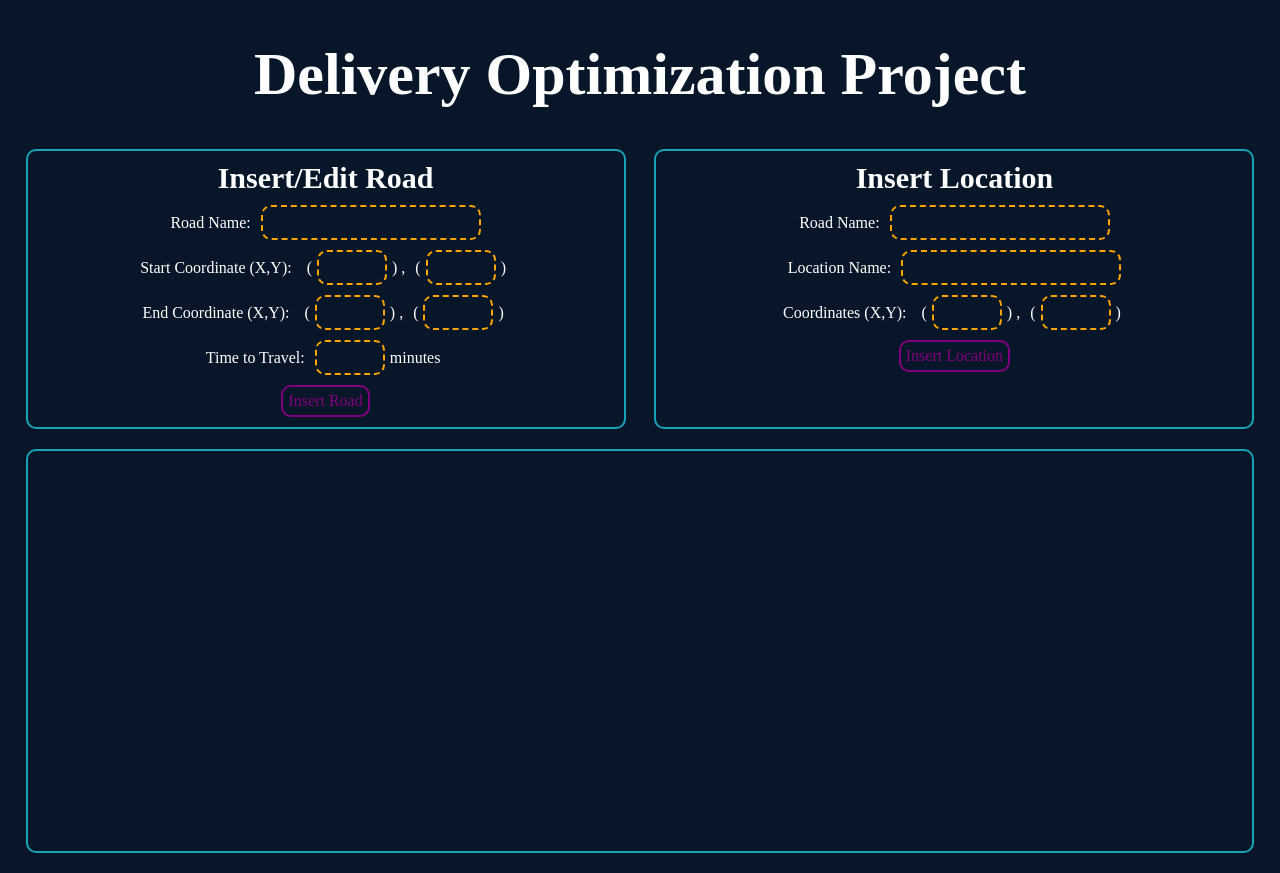
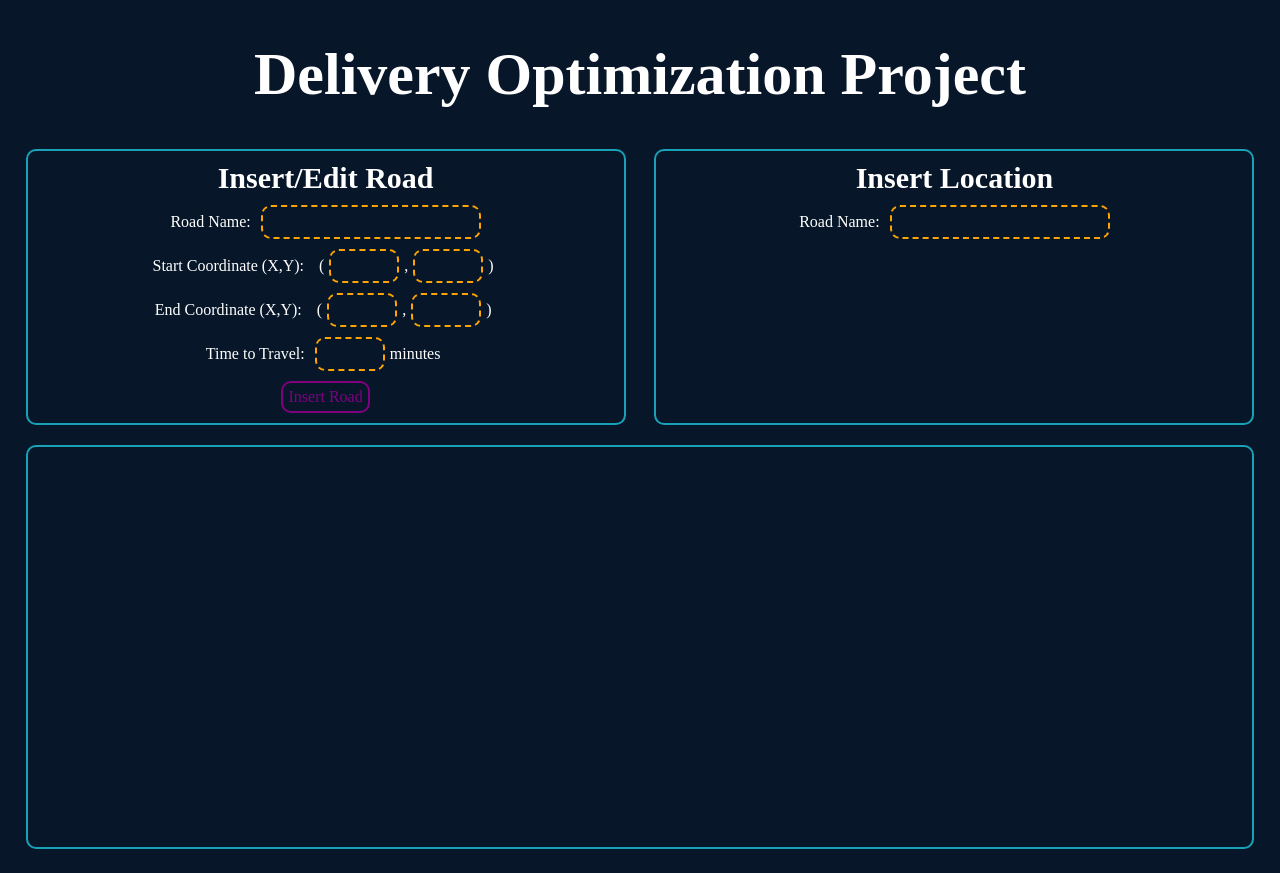
Before and after one commit to wborie/delivery_project_frontend, a React (Create React App) app: page / in a window 1280 px wide. Built offline with nearby package versions, Linux system fonts and the light colour scheme.

Commit message:
Finished map creation pageLocation Add/Edit/Delete

```diff
--- a/src/components/CreateMapPage.js
+++ b/src/components/CreateMapPage.js
@@ -49,7 +49,7 @@ const FormTitle = styled.h3`
 `;
 
 const FormItem = styled.div`
-	display: flex;
+	display: ${props => (props.display === `none`)? `none` : `flex`};
 	flex-wrap: wrap;
 `;
 
@@ -58,6 +58,7 @@ const InputDescription = styled.p`
 `;
 
 const InputText = styled.p`
+	color: ${props => props.color ? props.color : `white`};
 	margin: auto 5px auto 5px;
 `;
 
@@ -71,6 +72,7 @@ const FormInput = styled.input`
 	border-radius: 10px;
 	border-style: dashed;
 	padding: 8px;
+	height: 14px;
 	:focus {
 		outline: none;
 		border-color: yellow;
@@ -108,9 +110,10 @@ class CreateMapPage extends Component {
 			currentRoadEndY: null,
 			currentRoadName: null,
 			currentRoadWeight: null,
-			currentLocationX: null,
-			currentLocationY: null,
+			currentLocationX: -1,
+			currentLocationY: -1,
 			currentLocationRoadName: null,
+			currentLocationRoadNameValid: false,
 			currentLocationName: null,
 			canvas: null,
 			context: null,
@@ -119,9 +122,13 @@ class CreateMapPage extends Component {
 			locations: new Map()
 		};
 		this.handleInsertRoadSubmit = this.handleInsertRoadSubmit.bind(this);
+		this.handleRoadInputChange = this.handleRoadInputChange.bind(this);
+		this.handleDeleteRoad = this.handleDeleteRoad.bind(this);
+		this.handleLocationInputChange = this.handleLocationInputChange.bind(this);
+		this.increaseLocationCoordinate = this.increaseLocationCoordinate.bind(this);
+		this.decreaseLocationCoordinate = this.decreaseLocationCoordinate.bind(this);
 		this.handleInsertLocationSubmit = this.handleInsertLocationSubmit.bind(this);
-		this.handleInputChange = this.handleInputChange.bind(this);
-		this.handleDeleteRoad = this.handleDeleteRoad.bind(this);
+		this.handleDeleteLocation = this.handleDeleteLocation.bind(this);
 	}
 
 	componentDidMount() {
@@ -192,13 +199,33 @@ class CreateMapPage extends Component {
 
 	handleInsertLocationSubmit(event) {
 		event.preventDefault();
+		if (this.inputsContainNull([this.state.currentLocationRoadName, this.state.currentLocationName])) {
+			return;
+		}
+		let newLocation = {
+			x: Number(this.state.currentLocationX),
+			y: Number(this.state.currentLocationY),
+			name: this.state.currentLocationName,
+			roadName: this.state.currentLocationRoadName
+		};
+
+		this.state.locations.set(this.state.currentLocationRoadName + "-" + this.state.currentLocationName, newLocation)
+		this.setState({currentLocationX: -1, currentLocationY: -1, currentLocationName: null, currentLocationRoadName: null,
+			currentLocationRoadNameValid: false}, () => {
+			this.drawCanvas(this.state.canvas, this.state.context, this.state.roads, this.state.locations)
+		});
+
+		// Clear the currently displayed inputs
+		this.clearLocationForm();
+
 	}
 
-	handleInputChange(event) {
+	handleRoadInputChange(event) {
 		const updatedStateObject = {};
 		updatedStateObject[event.target.name] = event.target.value;
 
 		if (event.target.name === "currentRoadName" && this.state.roads.has(event.target.value)) {
+			// An existing road is being edited
 			const roadObject = this.state.roads.get(event.target.value);
 			this.setRoadForm(roadObject.startX, roadObject.startY, roadObject.endX, roadObject.endY, roadObject.name, roadObject.weight);
 			updatedStateObject["currentRoadStartX"] = roadObject.startX;
@@ -221,7 +248,7 @@ class CreateMapPage extends Component {
 	drawCanvas(canvas, context, roads, locations) {
 		context.clearRect(0, 0, canvas.width, canvas.height);
 		this.drawRoads(canvas, context, roads);
-		//this.drawLocations(canvas, context, locations)
+		this.drawLocations(canvas, context, locations)
 	}
 
 	drawRoads(canvas, context, roads) { // roads is [{startX: x, startY: y, endX: x, endY: y, name: z, weight: w, editing: true/false}]
@@ -247,15 +274,40 @@ class CreateMapPage extends Component {
 		})
 	}
 
+	drawLocations(canvas, context, locations) { // locations is [{x, y, name}]
+		locations.forEach(location => {
+			context.beginPath();
+			context.arc(location.x, location.y, 3, 0, 2 * Math.PI);
+			context.fill();
+			context.stroke();
+		})
+	}
+
 	handleDeleteRoad(event) {
 		event.preventDefault();
 		this.state.roads.delete(this.state.currentRoadName);
+		this.state.locations.forEach((location, key) => {
+			if (location.roadName === this.state.currentRoadName) {
+				this.state.locations.delete(key);
+			}
+		})
 		this.setState({currentRoadStartX: null, currentRoadStartY: null, currentRoadEndX: null, currentRoadEndY: null,
 			currentRoadName: null, currentRoadWeight: null}, () => {
-			this.drawCanvas(this.state.canvas, this.state.context, this.state.roads, this.state.locations)
+			this.drawCanvas(this.state.canvas, this.state.context, this.state.roads, this.state.locations);
 		});
 		// Clear the currently displayed inputs
 		this.clearRoadForm(false);
+	}
+
+	handleDeleteLocation(event) {
+		event.preventDefault();
+		this.state.locations.delete(this.state.currentLocationRoadName + "-" + this.state.currentLocationName);
+		this.setState({currentLocationX: -1, currentLocationY: -1, currentLocationName: null, currentLocationRoadName: null,
+			currentLocationRoadNameValid: false}, () => {
+			this.drawCanvas(this.state.canvas, this.state.context, this.state.roads, this.state.locations);
+		});
+		// Clear the currently displayed inputs
+		this.clearLocationForm();
 	}
 
 	setRoadForm(startX, startY, endX, endY, name, weight) {
@@ -276,6 +328,96 @@ class CreateMapPage extends Component {
 		document.getElementsByName("currentRoadWeight")[0].value = "";
 	}
 
+	clearLocationForm() {
+		document.getElementsByName("currentLocationName")[0].value = "";
+		document.getElementsByName("currentLocationRoadName")[0].value = "";
+	}
+
+	handleLocationInputChange(event) {
+		const updatedStateObject = {};
+		updatedStateObject[event.target.name] = event.target.value;
+
+		// If location is being inserted
+		if (event.target.name === "currentLocationRoadName" && this.state.roads.has(event.target.value)) {
+			updatedStateObject["currentLocationRoadNameValid"] = true;
+			const locationRoad = this.state.roads.get(event.target.value);
+			updatedStateObject["currentLocationX"] = locationRoad.startX + ((locationRoad.endX - locationRoad.startX) / 2);
+			updatedStateObject["currentLocationY"] = locationRoad.startY + ((locationRoad.endY - locationRoad.startY) / 2);
+		} else if (event.target.name === "currentLocationRoadName" && !this.state.roads.has(event.target.value)) {
+			updatedStateObject["currentLocationRoadNameValid"] = false;
+		}
+
+		// If location is being edited
+		if (event.target.name === "currentLocationRoadName" && this.state.currentLocationName !== null) {
+			const locationID = event.target.value + "-" + this.state.currentLocationName;
+			if (this.state.locations.has(locationID)) {
+				updatedStateObject["currentLocationX"] = this.state.locations.get(locationID).x;
+				updatedStateObject["currentLocationY"] = this.state.locations.get(locationID).y;
+			}
+		} else if (event.target.name === "currentLocationName" && this.state.currentLocationRoadName !== null) {
+			const locationID = this.state.currentLocationRoadName + "-" + event.target.value;
+			if (this.state.locations.has(locationID)) {
+				updatedStateObject["currentLocationX"] = this.state.locations.get(locationID).x;
+				updatedStateObject["currentLocationY"] = this.state.locations.get(locationID).y;
+			}
+		}
+
+		// If location was just being edited
+		if ((event.target.name === "currentLocationName" || event.target.name === "currentLocationRoadName") &&
+			this.state.locations.has(this.state.currentLocationRoadName + "-" + this.state.currentLocationName)) {
+			const locationRoad = this.state.roads.get((event.target.name === "currentLocationRoadName") ? event.target.value :
+				this.state.currentLocationRoadName);
+			updatedStateObject["currentLocationX"] = locationRoad.startX + ((locationRoad.endX - locationRoad.startX) / 2);
+			updatedStateObject["currentLocationY"] = locationRoad.startY + ((locationRoad.endY - locationRoad.startY) / 2);
+		}
+
+		this.setState(updatedStateObject);
+	}
+
+	increaseLocationCoordinate(event) {
+		const currentRoad = this.state.roads.get(this.state.currentLocationRoadName);
+		const dx = currentRoad.endX - currentRoad.startX;
+		const dy = currentRoad.endY - currentRoad.startY;
+		const newX = this.state.currentLocationX + (dx / 100); // change the 1 to dx/100
+		const newY = (dx !== 0) ? this.state.currentLocationY + ((dx / 100) * (dy / dx)) : this.state.currentLocationY + (dy / 100);
+
+		// let newLocation = {
+		// 	x: Number(newX),
+		// 	y: Number(newY),
+		// 	name: this.state.currentLocationRoadName
+		// };
+
+		// this.state.locations.set(this.state.currentLocationRoadName + "-" + this.state.currentLocationName, newLocation)
+		if ((currentRoad.endX - newX) >= Math.min(0, dx) && (currentRoad.endX - newX) <= Math.max(0, dx) &&
+			(currentRoad.endY - newY) >= Math.min(0, dy) && (currentRoad.endY - newY) <= Math.max(0, dy)) {
+			this.setState({currentLocationX: newX, currentLocationY: newY}, () => {
+				this.drawCanvas(this.state.canvas, this.state.context, this.state.roads, this.state.locations)
+			});
+		}
+	}
+
+	decreaseLocationCoordinate(event) {
+		const currentRoad = this.state.roads.get(this.state.currentLocationRoadName);
+		const dx = currentRoad.endX - currentRoad.startX;
+		const dy = currentRoad.endY - currentRoad.startY;
+		const newX = this.state.currentLocationX - (dx / 100); // change the 1 to dx/100
+		const newY = (dx !== 0) ? this.state.currentLocationY - ((dx / 100) * (dy / dx)) : this.state.currentLocationY - (dy / 100);
+
+		// let newLocation = {
+		// 	x: Number(newX),
+		// 	y: Number(newY),
+		// 	name: this.state.currentLocationRoadName
+		// };
+
+		// this.state.locations.set(this.state.currentLocationRoadName + "-" + this.state.currentLocationName, newLocation)
+		if ((currentRoad.endX - newX) >= Math.min(0, dx) && (currentRoad.endX - newX) <= Math.max(0, dx) &&
+			(currentRoad.endY - newY) >= Math.min(0, dy) && (currentRoad.endY - newY) <= Math.max(0, dy)) {
+			this.setState({currentLocationX: newX, currentLocationY: newY}, () => {
+				this.drawCanvas(this.state.canvas, this.state.context, this.state.roads, this.state.locations)
+			});
+		}
+	}
+
 	render() {
 		const roadBeingEdited = this.state.roads.has(this.state.currentRoadName);
 		const RoadFormButtons = roadBeingEdited ?
@@ -293,6 +435,16 @@ class CreateMapPage extends Component {
 			</Button>
 		</FormItem>);
 
+		const locationBeingEdited = this.state.locations.has(this.state.currentLocationRoadName + "-" + this.state.currentLocationName);
+		const LocationFormButtons = locationBeingEdited ?
+		(<FormItem display={this.state.currentLocationRoadNameValid ? "" : "none"}>
+			<Button onClick={this.handleInsertLocationSubmit} style={{marginRight:"10px"}}>Edit Location</Button>
+			<Button onClick={this.handleDeleteLocation}>Delete Location</Button>
+		</FormItem>) :
+		(<FormItem display={this.state.currentLocationRoadNameValid ? "" : "none"}>
+			<Button onClick={this.handleInsertLocationSubmit}>Insert Location</Button>
+		</FormItem>);
+
 		return (
 			<PageContainer>
 				<InsertionContainer>
@@ -301,29 +453,27 @@ class CreateMapPage extends Component {
 							<FormTitle>Insert/Edit Road</FormTitle>
 							<FormItem style={{marginBottom:"10px"}}>
 								<InputDescription>Road Name:</InputDescription>
-								<FormInput type="text" boxWidth="200px" name="currentRoadName" onChange={this.handleInputChange}></FormInput>
+								<FormInput type="text" boxWidth="200px" name="currentRoadName" onChange={this.handleRoadInputChange}></FormInput>
 							</FormItem>
 							<FormItem style={{marginBottom:"10px"}}>
 								<InputDescription>Start Coordinate (X,Y):</InputDescription>
 								<InputText>(</InputText>
-								<FormInput type="text" name="currentRoadStartX" onChange={this.handleInputChange}></FormInput>
-								<InputText>) , </InputText>
-								<InputText>(</InputText>
-								<FormInput type="text" name="currentRoadStartY" onChange={this.handleInputChange}></FormInput>
+								<FormInput type="text" name="currentRoadStartX" onChange={this.handleRoadInputChange}></FormInput>
+								<InputText> , </InputText>
+								<FormInput type="text" name="currentRoadStartY" onChange={this.handleRoadInputChange}></FormInput>
 								<InputText>)</InputText>
 							</FormItem>
 							<FormItem style={{marginBottom:"10px"}}>
 								<InputDescription>End Coordinate (X,Y):</InputDescription>
 								<InputText>(</InputText>
-								<FormInput type="text" name="currentRoadEndX" onChange={this.handleInputChange}></FormInput>
-								<InputText>) , </InputText>
-								<InputText>(</InputText>
-								<FormInput type="text" name="currentRoadEndY" onChange={this.handleInputChange}></FormInput>
+								<FormInput type="text" name="currentRoadEndX" onChange={this.handleRoadInputChange}></FormInput>
+								<InputText> , </InputText>
+								<FormInput type="text" name="currentRoadEndY" onChange={this.handleRoadInputChange}></FormInput>
 								<InputText>)</InputText>
 							</FormItem>
 							<FormItem style={{marginBottom:"10px"}}>
 								<InputDescription>Time to Travel:</InputDescription>
-								<FormInput type="text" name="currentRoadWeight" onChange={this.handleInputChange}></FormInput>
+								<FormInput type="text" name="currentRoadWeight" onChange={this.handleRoadInputChange}></FormInput>
 								<InputText> minutes</InputText>
 							</FormItem>
 							{RoadFormButtons}
@@ -334,24 +484,25 @@ class CreateMapPage extends Component {
 						<FormTitle>Insert Location</FormTitle>
 							<FormItem style={{marginBottom:"10px"}}>
 								<InputDescription>Road Name:</InputDescription>
-								<FormInput type="text" boxWidth="200px" name="currentLocationRoadName" onChange={this.handleInputChange}></FormInput>
+								<FormInput type="text" boxWidth="200px" name="currentLocationRoadName" onChange={this.handleLocationInputChange}></FormInput>
 							</FormItem>
-							<FormItem style={{marginBottom:"10px"}}>
+							<FormItem style={{marginBottom:"10px"}} display={this.state.currentLocationRoadNameValid ? "" : "none"}>
 								<InputDescription>Location Name:</InputDescription>
-								<FormInput type="text" boxWidth="200px" name="currentLocationName" onChange={this.handleInputChange}></FormInput>
+								<FormInput type="text" boxWidth="200px" name="currentLocationName" onChange={this.handleLocationInputChange}></FormInput>
 							</FormItem>
-							<FormItem style={{marginBottom:"10px"}}>
+							<FormItem style={{marginBottom:"10px"}} display={this.state.currentLocationRoadNameValid ? "" : "none"}>
 								<InputDescription>Coordinates (X,Y):</InputDescription>
 								<InputText>(</InputText>
-								<FormInput type="text" name="currentLocationX" onChange={this.handleInputChange}></FormInput>
-								<InputText>) , </InputText>
-								<InputText>(</InputText>
-								<FormInput type="text" name="currentLocationY" onChange={this.handleInputChange}></FormInput>
-								<InputText>)</InputText>
+								<InputText id="currentLocationX" color="orange">{this.state.currentLocationX.toFixed(2)}</InputText>
+								<InputText> , </InputText>
+								<InputText id="currentLocationY" color="orange">{this.state.currentLocationY.toFixed(2)}</InputText>
+								<InputText style={{marginRight:"10px"}}>)</InputText>
+								<svg height="34" width="14">
+									<polygon points="0,14 14,14 7,0" style={{fill:"orange"}} onClick={this.increaseLocationCoordinate} />
+									<polygon points="0,20 14,20 7,34" style={{fill:"orange"}} onClick={this.decreaseLocationCoordinate}/>
+								</svg>
 							</FormItem>
-							<FormItem>
-								<Button onClick={this.handleInsertLocationSubmit}>Insert Location</Button>
-							</FormItem>
+							{LocationFormButtons}
 						</InsertLocationForm>
 					</InsertLocationContainer>
 				</InsertionContainer>
@@ -367,7 +518,6 @@ class CreateMapPage extends Component {
 			</PageContainer>
 		);
 	}
-
 }
 
 export default CreateMapPage;
```
